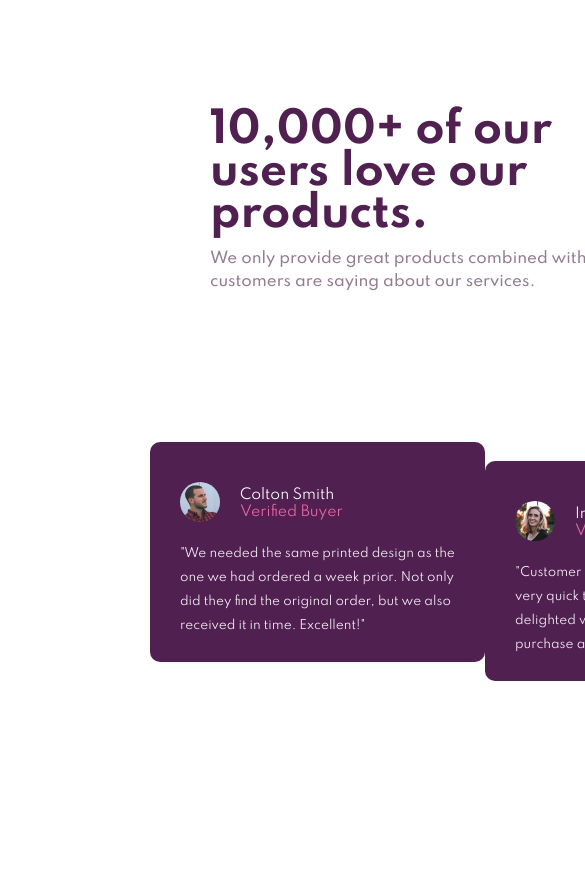
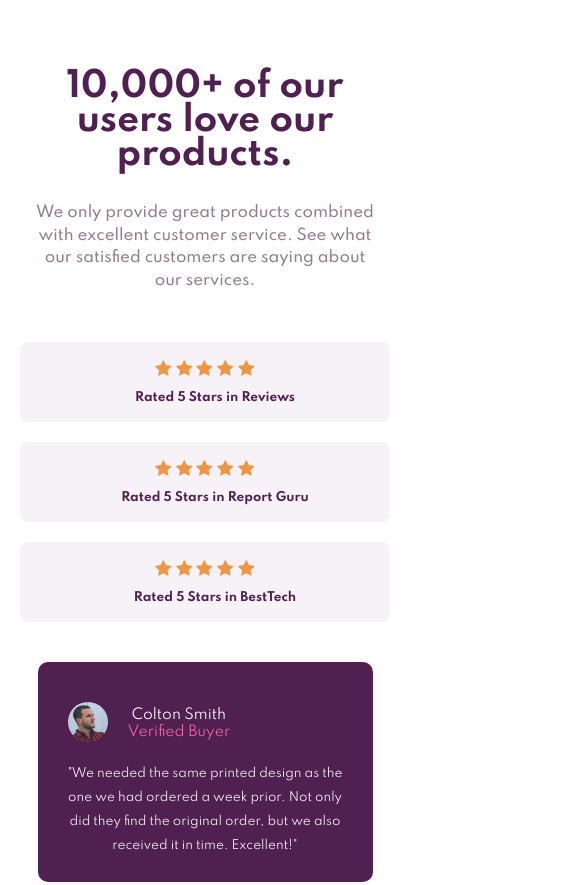
Before and after one commit to thecoderishi/social-profile-section, a plain HTML site: page index.html in a window 390 px wide. Shown: the top 885 px of the page, 585 px wide, since content can reach past the window. Before the commit the page ends 844 px from the top, so only its background shows below. Drawn offline with Linux system fonts and the light colour scheme.

Commit message:
mobile view done

```diff
--- a/style.css
+++ b/style.css
@@ -23,18 +23,23 @@ body {
   height: calc(100vh - 200px);
   max-width: 1440px;
   display: grid;
+  padding: 0 50px;
+  padding-bottom: 0;
   grid-template-columns: repeat(2, 1fr);
   grid-template-rows: repeat(2, 1fr);
-  padding: 0 50px;
-  padding-bottom: 0;
+  grid-template-areas:
+    'rating text'
+    'reviews reviews';
 }
 
 .reviews {
-  grid-column: 1/3;
+  /* grid-column: 1/3; */
+  grid-area: reviews;
 }
 
 .text {
   padding: 10px 100px 10px 60px;
+  grid-area: text;
 }
 
 .text .title {
@@ -57,6 +62,7 @@ body {
   align-items: center;
   justify-content: space-evenly;
   padding-bottom: 40px;
+  grid-area: rating;
 }
 
 .rating .rating-one,
@@ -139,28 +145,28 @@ body {
 /* Media Query */
 
 @media (max-width: 890px) {
-  /* .container {
+  .container {
     max-width: 450px;
-    display: flex;
-    flex-direction: column;
-    height: 100%;
-    justify-content: center;
-    align-items: center;
-    border: 1px solid red;
-    padding: 40px 20px;
+    grid-template-columns: repeat (1, 1fr);
+    grid-template-rows: repeat (3, 1fr);
+    grid-template-areas:
+      'text'
+      'rating'
+      'reviews';
+    text-align: center;
+    padding: 0;
     margin: 0;
-  } */
-  /* .rating-one {
-    margin-left: 0;
   }
+  .rating-one,
   .rating-three {
     margin-left: 0;
   }
   .reviews {
     flex-direction: column;
+    align-items: center;
   }
   .text {
-    padding: 10px 0;
+    padding: 10px 30px;
     display: flex;
     flex-direction: column;
     justify-content: center;
@@ -168,23 +174,34 @@ body {
   }
   .text .title {
     font-size: 34px;
+    padding-top: 60px;
     padding-bottom: 30px;
   }
   .rating {
-    padding-top: 50px;
+    padding: 20px;
     justify-content: center;
     align-items: center;
   }
+  .rating .rating-one,
+  .rating-two,
+  .rating-three {
+    display: flex;
+    justify-content: center;
+    height: 80px;
+    width: 370px;
+    padding: 15px;
+    margin-top: 20px;
+  }
+
+  .review-one,
+  .review-two,
+  .review-three {
+    margin-top: 20px;
+  }
+  .star img {
+    padding-bottom: 10px;
+  }
   .star span {
     display: block;
-  } */
-
-  .container {
-    max-width: 450px;
-    grid-template-columns: repeat (1, 1fr);
-    grid-template-rows: repeat (3, 1fr);
-  }
-  .reviews {
-    grid-column: 1/1;
   }
 }
```
